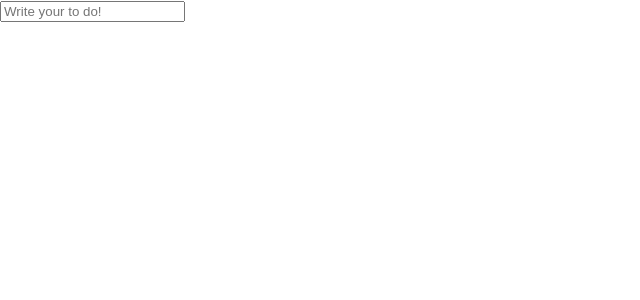
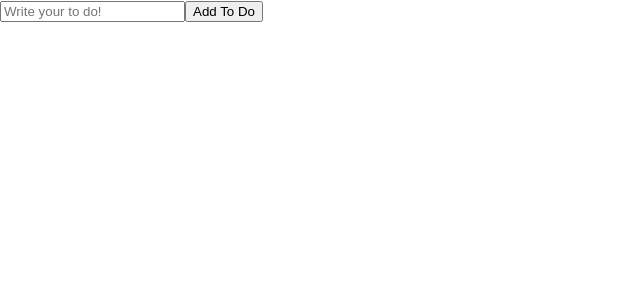
Before and after one commit to johj703/PR_React, a React (Create React App) app in the folder ch01/: page / in a window 1280 px wide. Shown: the top 300 px of the page, without its empty margins (0-640 px from the left). Built offline with nearby package versions, Linux system fonts and the light colour scheme.

Commit message:
Add To Do 버튼과 기능 만들기

```diff
--- a/ch01/src/App.js
+++ b/ch01/src/App.js
@@ -3,15 +3,22 @@ import { useState } from "react";
 function App() {
   const [toDo, setToDo] = useState("");
   const onChange = (event) => setToDo(event.target.value);
+  const onSubmit = (event) => {
+    event.preventDefault();
+    console.log(toDo);
+  };
   console.log(toDo);
   return (
     <div>
+      <form onSubmit={onSubmit}>
         <input
           onChange={onChange}
           value={toDo}
           type="text"
           placeholder="Write your to do!"
         />
+        <button>Add To Do</button>
+      </form>
     </div>
   );
 }
```
Lines whose indentation alone changed are shown as unchanged.
